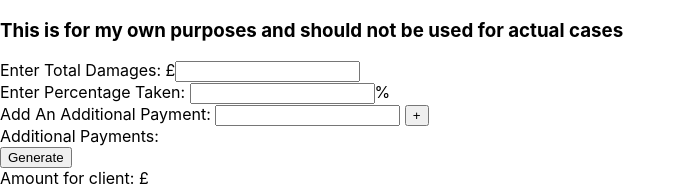
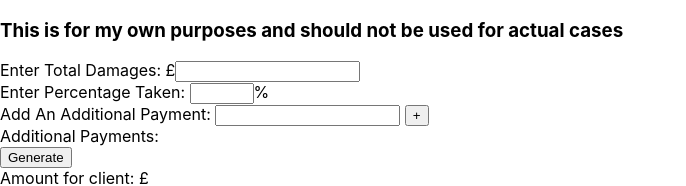
Before and after one commit to gazzturner/PercentageCalculator, a React (Create React App) app: page / in a window 1280 px wide. Shown: the top 186 px of the page, without its empty margins (0-686 px from the left). Built offline with nearby package versions, Linux system fonts and the light colour scheme.

Commit message:
changed type on inputs to number

```diff
--- a/src/Components/InputForm.js
+++ b/src/Components/InputForm.js
@@ -58,9 +58,20 @@ constructor(props) {
 
         return(
             <div>
-                Enter Total Damages: £<input value={this.state.total} onChange={this.setTotal} /><br/>
-                Enter Percentage Taken: <input value={this.state.percentageTaken} onChange={this.setPercentage} />%<br/>
-                Add An Additional Payment: <input value={this.state.newAdditionalPayment} onChange={this.setAdditionalPayment}/> <button onClick={this.addAdditionalPayment}>+</button><br />
+                Enter Total Damages: £<input
+                  value={this.state.total}
+                  onChange={this.setTotal}
+                  type="number"/><br/>
+                Enter Percentage Taken: <input
+                  value={this.state.percentageTaken}
+                  onChange={this.setPercentage}
+                  type="number"
+                  min="0"
+                  max="100"/>%<br/>
+                Add An Additional Payment: <input
+                  value={this.state.newAdditionalPayment}
+                  onChange={this.setAdditionalPayment}
+                  type="number"/> <button onClick={this.addAdditionalPayment}>+</button><br />
 
                 Additional Payments: {additionalPayments}<br />
                 <button onClick={this.generatePercentage}>Generate</button><br />
```
